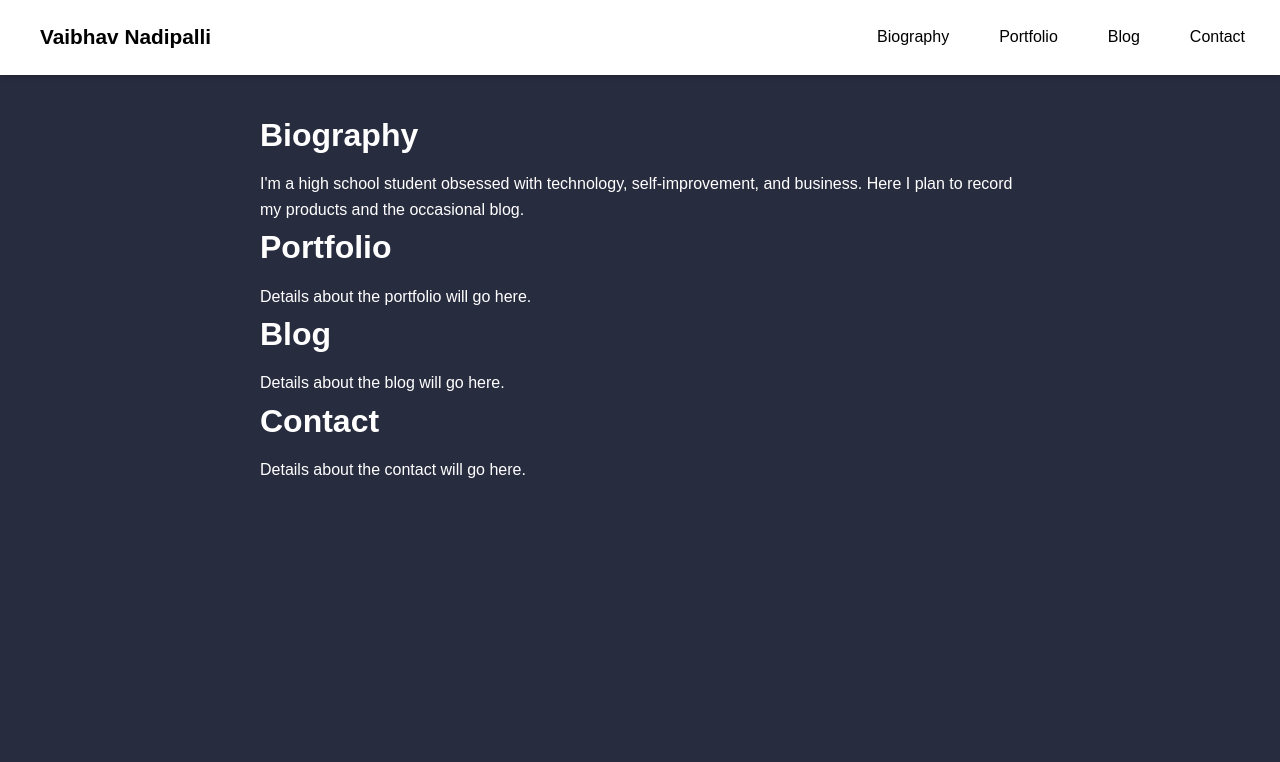
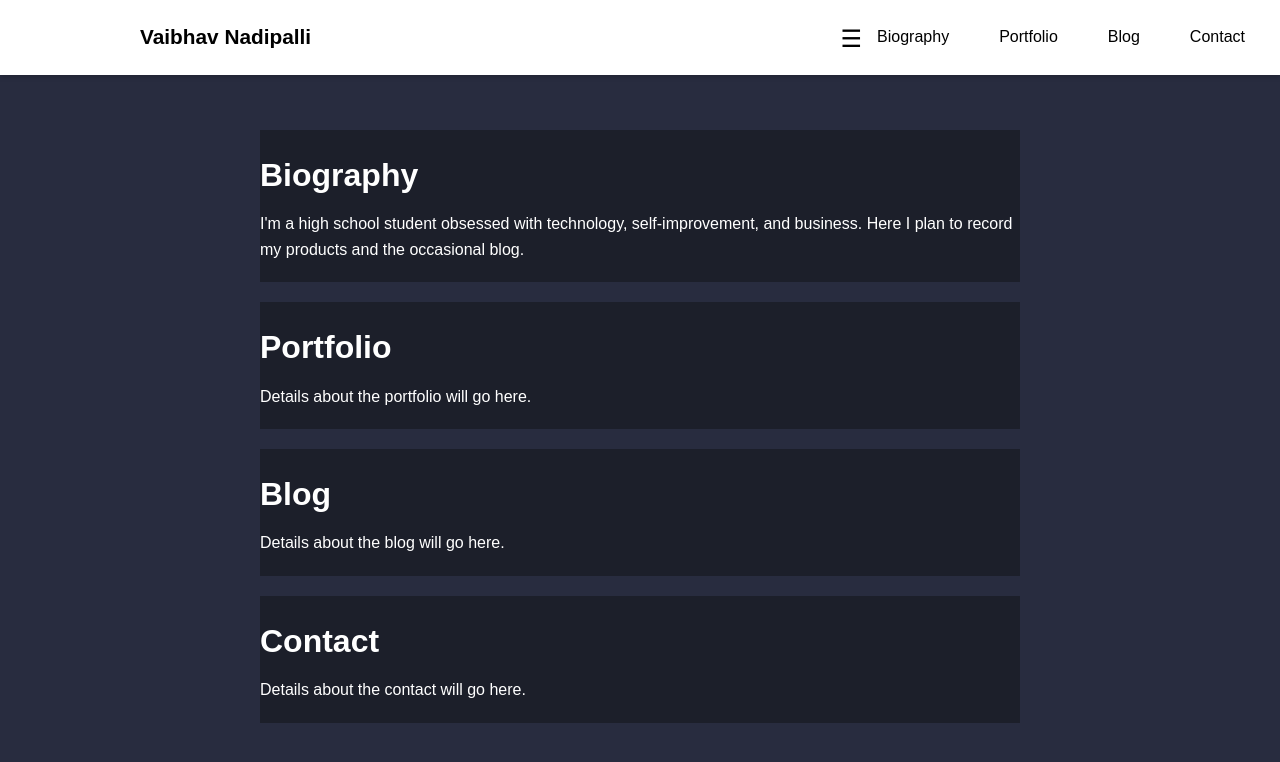
Before and after one commit to Vaibhav-Nadipalli/vaibhav-nadipalli.github.io, a Jekyll site: the page built from index.markdown, in a window 1280 px wide. Shown: the top 762 px of the page. Built offline with Jekyll 4.4.1, drawn with Linux system fonts in a browser that asks for light colours.

Commit message:
Update styles.css

```diff
--- a/assets/css/styles.css
+++ b/assets/css/styles.css
@@ -40,7 +40,7 @@ header {
     color: #000;
     margin: 5px 0;
     padding: 0;
-    margin-left: 20px;
+    margin-left: 120px; /* Moved right by 100 pixels */
 }
 
 .nav-title a {
@@ -53,7 +53,7 @@ header {
 }
 
 .nav-toggle-label {
-    font-size: 1.8em; /* Increased size by 3 pixels */
+    font-size: 1.5em;
     cursor: pointer;
     margin-left: auto;
     margin-top: 5px;
@@ -110,144 +110,6 @@ header {
     margin: 10px 0;
 }
 
-/* Hide hamburger menu on desktop */
-@media (min-width: 769px) {
-    .nav-toggle-label {
-        display: none;
-    }
-}
-
-/* Main content area */
-main {
-    max-width: 800px;
-    margin: 90px auto 20px;
-    padding: 20px;
-    background-color: #282c3f;
-    color: #fff;
-}
-
-section {
-    padding:
-
-        /* Reset default browser styles */
-* {
-    margin: 0;
-    padding: 0;
-    box-sizing: border-box;
-}
-
-/* Basic body styling */
-body {
-    font-family: Arial, sans-serif;
-    line-height: 1.6;
-    background-color: #282c3f; /* Dark navy background */
-    color: #fff;
-    margin: 0;
-    padding: 0;
-}
-
-/* Navigation bar styling */
-header {
-    background-color: #fff; /* White background */
-    color: #000; /* Black text */
-    position: fixed;
-    width: 100%;
-    top: 0;
-    z-index: 1000;
-    padding: 15px 0;
-    box-shadow: 0 2px 5px rgba(0,0,0,0.2);
-    height: 75px;
-}
-
-.nav-container {
-    display: flex;
-    justify-content: space-between;
-    align-items: center;
-    padding: 0 20px;
-}
-
-.nav-title {
-    font-size: 1.3em;
-    color: #000;
-    margin: 5px 0;
-    padding: 0;
-    margin-left: 20px;
-}
-
-.nav-title a {
-    text-decoration: none;
-    color: #000;
-}
-
-.nav-toggle {
-    display: none;
-}
-
-.nav-toggle-label {
-    font-size: 1.8em; /* Increased size by 3 pixels */
-    cursor: pointer;
-    margin-left: auto;
-    margin-top: 5px;
-}
-
-.nav-menu {
-    display: flex;
-    align-items: center;
-}
-
-.nav-links {
-    list-style: none;
-    display: flex;
-}
-
-.nav-links li {
-    margin-left: 20px;
-}
-
-.nav-links li:first-child {
-    margin-left: 0;
-}
-
-.nav-links li a {
-    color: #000;
-    text-decoration: none;
-    padding: 0px 15px;
-    transition: color 0.3s ease;
-}
-
-.nav-links li a:hover {
-    color: #007bff;
-}
-
-/* Show nav links when checkbox is checked */
-.nav-toggle:checked + .nav-toggle-label + .nav-menu {
-    display: flex;
-    position: absolute;
-    top: 75px;
-    left: 0;
-    width: 100%;
-    background-color: #fff;
-    flex-direction: column;
-    align-items: center;
-    box-shadow: 0 2px 5px rgba(0,0,0,0.2);
-}
-
-.nav-toggle:checked + .nav-toggle-label + .nav-menu .nav-links {
-    flex-direction: column;
-    width: 100%;
-}
-
-.nav-toggle:checked + .nav-toggle-label + .nav-menu .nav-links li {
-    margin: 10px 0;
-}
-
-/* Hide hamburger menu on desktop */
-@media (min-width: 769px) {
-    .nav-toggle-label {
-        display: none;
-    }
-}
-
 /* Main content area */
 main {
     max-width: 800px;
@@ -260,20 +122,13 @@ main {
 section {
     padding: 20px 0;
     margin: 20px 0;
+    background-color: #1c1f2a; /* Dark navy background */
 }
 
 .section-title {
     font-size: 2em;
     margin-bottom: 10px;
     color: #fff;
-}
-
-.section-alt1 {
-    background-color: #2c3e50; /* Darker navy tint */
-}
-
-.section-alt2 {
-    background-color: #34495e; /* Lighter navy tint */
 }
 
 /* Media query for mobile */
@@ -285,26 +140,17 @@ section {
     .nav-title {
         font-size: 1.1em;
         margin-left: 10px;
+        margin-left: 20px;
     }
 
     .nav-toggle-label {
         margin-left: 10px;
     }
 
-    .nav-menu {
-        display: none;
-    }
-
     .nav-toggle:checked + .nav-toggle-label + .nav-menu {
-        display: flex;
-        position: absolute;
         top: 75px;
         left: 0;
         width: 100%;
-        background-color: #fff;
-        flex-direction: column;
-        align-items: center;
-        box-shadow: 0 2px 5px rgba(0,0,0,0.2);
     }
 
     .nav-links {
@@ -323,4 +169,8 @@ section {
     main {
         margin-top: 75px;
     }
+
+    .nav-title {
+        margin-left: 20px; /* Adjusted margin for mobile */
+    }
 }
```
